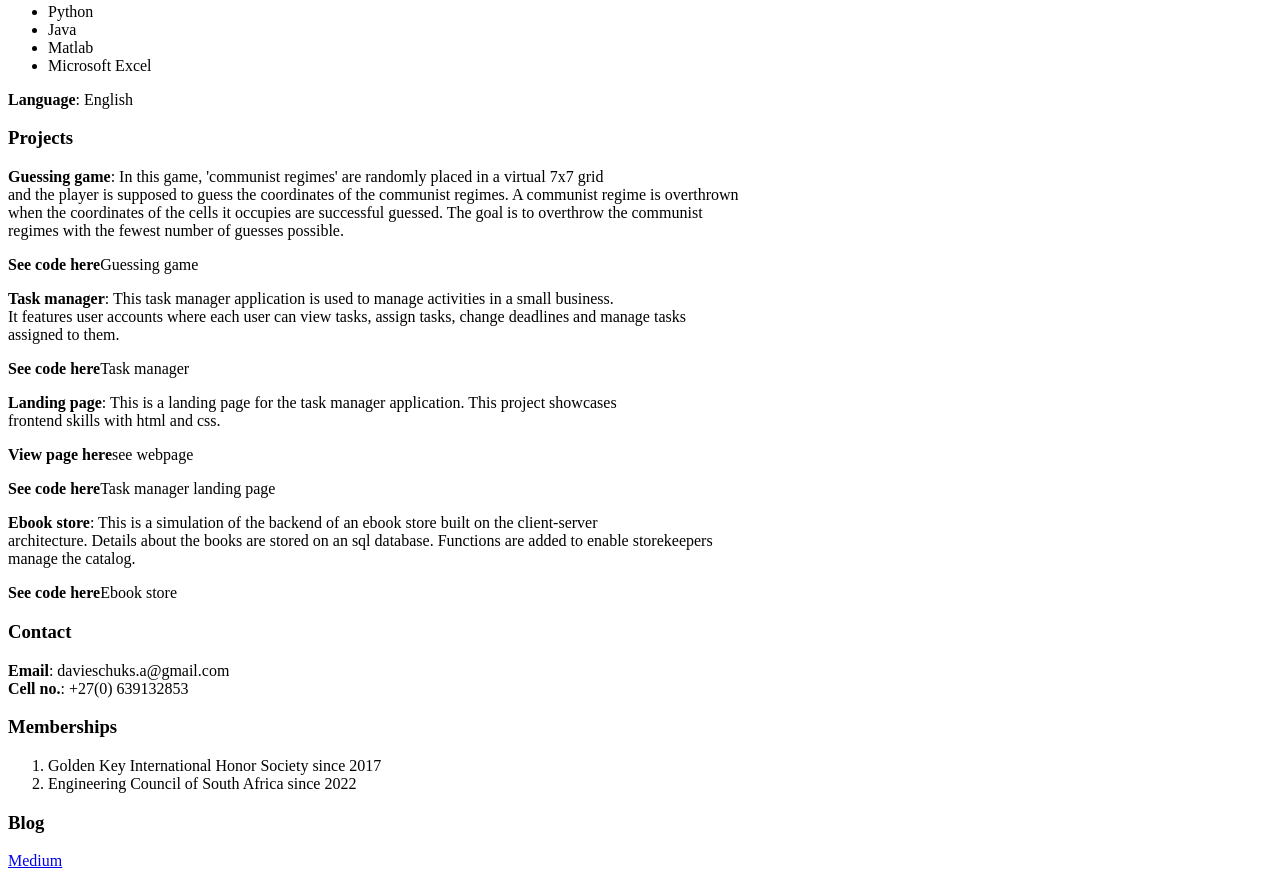
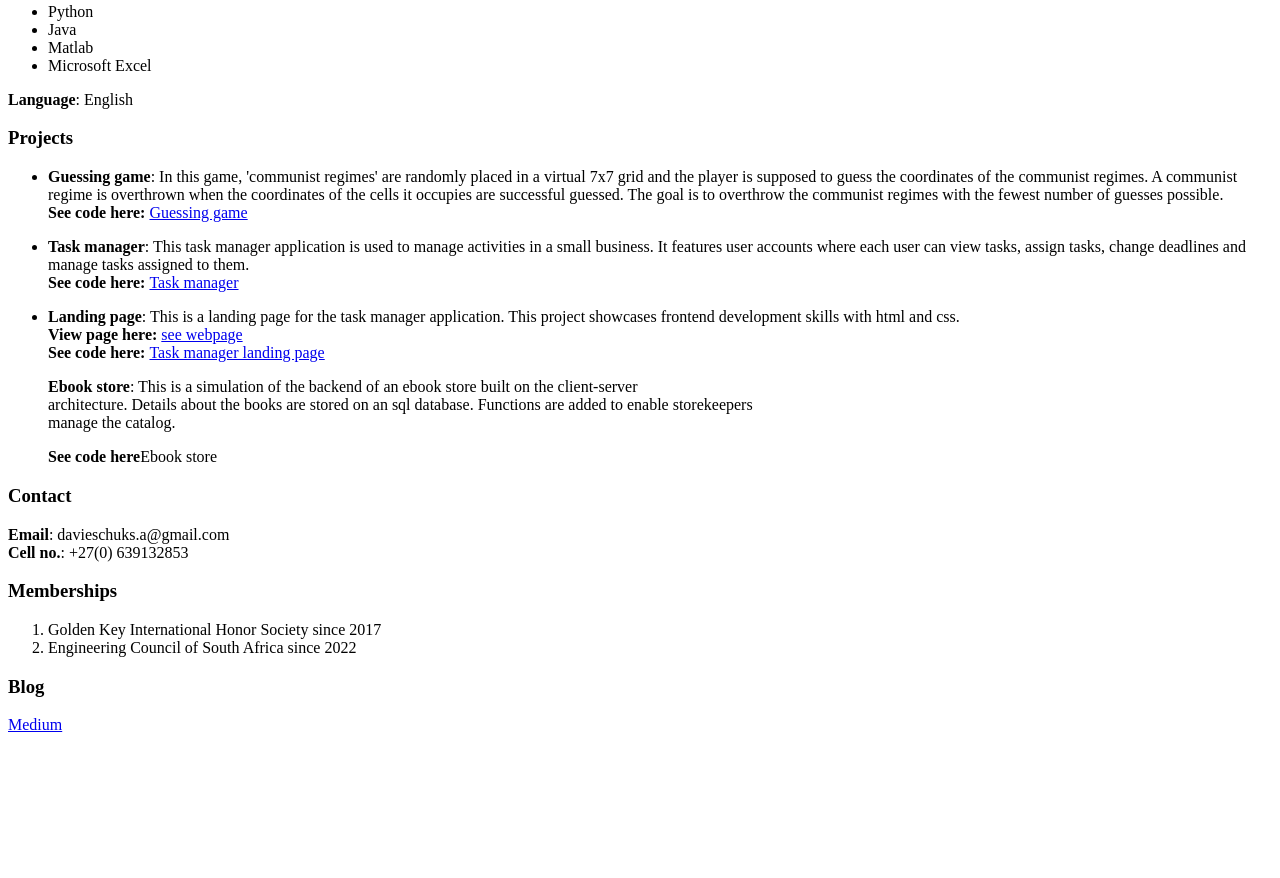
Before and after one commit to DaviesHub/my_portfolio, a plain HTML site: page index.html in a window 1280 px wide. Shown: the part 1057-1935 px from the top of the page. After the commit the page ends 1799 px from the top, so only its background shows below. Drawn offline with Linux system fonts and the light colour scheme.

Commit message:
Add project links

```diff
--- a/index.html
+++ b/index.html
@@ -14,8 +14,16 @@
     <img style="width:auto; height:250px"src="./images/davies.jpg" alt="Davies portrait">
 
     <h3>About Me</h3>
-        <p>Davies Agommuoh is an aspiring fullstack software engineer who is currently a Chemical Engineering research student at the University of the Witwatersrand. A true engineer at heart, he is passionate about building products that make life better for people.</p>
-        <p>Davies fell in love with programming after taking a Matlab semester course in his undergraduate studies. As an African, he is aware of Africa's slumber is behind in technological stratosphere and is keen on working with other engineers to contribute to continent's output in software development.</p>
+        <p>Davies Agommuoh is an aspiring fullstack software engineer who is currently a Chemical Engineering research
+            student at the University of the Witwatersrand. A true engineer at heart, he is passionate about building
+            products that make life better for people.
+        </p>
+
+        <p>Davies fell in love with programming after taking a Matlab semester course in his undergraduate studies. As an
+            African, he is aware of Africa's slumber is behind in technological stratosphere and is keen on working with
+            other engineers to contribute to continent's output in software development.
+        </p>
+
         <p>In his leisure time, Davies enjoys reading fiction and playing chess</p>
 
     <h3>Education</h3>
@@ -52,27 +60,28 @@
     <p><strong>Language</strong>: English</p>
 
     <h3>Projects</h3>
-    <p>
-        <strong>Guessing game</strong>: In this game, 'communist regimes' are randomly placed in a virtual 7x7 grid<br>
-        and the player is supposed to guess the coordinates of the communist regimes. A communist regime is overthrown<br>
-        when the coordinates of the cells it occupies are successful guessed. The goal is to overthrow the communist<br>
-        regimes with the fewest number of guesses possible.
-        <p><strong>See code here</strong><a target="_blank" href=""></a>Guessing game</p>
-    </p>
+    <ul>
+        <li>
+            <strong>Guessing game</strong>: In this game, 'communist regimes' are randomly placed in a virtual 7x7 grid
+            and the player is supposed to guess the coordinates of the communist regimes. A communist regime is overthrown
+            when the coordinates of the cells it occupies are successful guessed. The goal is to overthrow the communist
+            regimes with the fewest number of guesses possible.<br>
+            <strong>See code here: </strong><a target="_blank" href="https://github.com/DaviesHub/overthrow.communist.regimes.git">Guessing game</a>
+        </li>
 
-    <p>
-        <strong>Task manager</strong>: This task manager application is used to manage activities in a small business.<br>
-        It features user accounts where each user can view tasks, assign tasks, change deadlines and manage tasks<br>
-        assigned to them.
-        <p><strong>See code here</strong><a target="_blank" href=""></a>Task manager</p></p>
-    </p>
+        <li>
+            <p><strong>Task manager</strong>: This task manager application is used to manage activities in a small business.
+            It features user accounts where each user can view tasks, assign tasks, change deadlines and manage tasks
+            assigned to them.<br>
+            <strong>See code here: </strong><a target="_blank" href="https://github.com/DaviesHub/Task-Manager.git">Task manager</a></p>
+        </li>
 
-    <p>
-        <strong>Landing page</strong>: This is a landing page for the task manager application. This project showcases<br>
-        frontend skills with html and css.
-        <p><strong>View page here</strong><a target="_blank" href=""></a>see webpage</p></p>
-        <p><strong>See code here</strong><a target="_blank" href=""></a>Task manager landing page</p></p>
-    </p>
+        <li>
+            <strong>Landing page</strong>: This is a landing page for the task manager application. This project showcases
+            frontend development skills with html and css.<br>
+            <strong>View page here: </strong><a target="_blank" href="https://davieshub.github.io/Landing_Page/">see webpage</a><br>
+            <strong>See code here: </strong><a target="_blank" href="https://github.com/DaviesHub/Landing_Page.git">Task manager landing page</a>
+        </li>
 
     <p>
         <strong>Ebook store</strong>: This is a simulation of the backend of an ebook store built on the client-server<br>
@@ -80,6 +89,7 @@
         manage the catalog.
         <p><strong>See code here</strong><a target="_blank" href=""></a>Ebook store</p></p>
     </p>
+    </ul>
 
     <h3>Contact</h3>
     <div><strong>Email</strong>: davieschuks.a@gmail.com</div>
```
